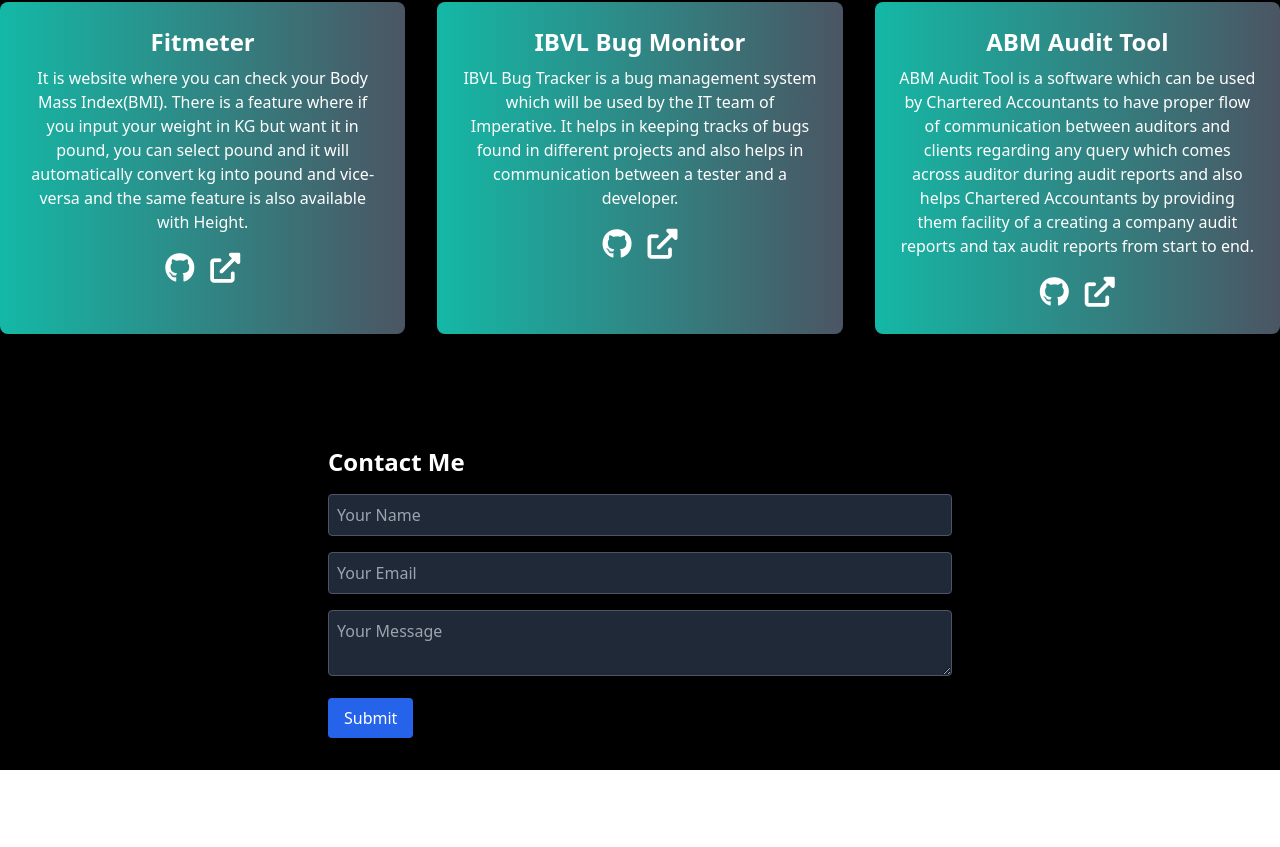
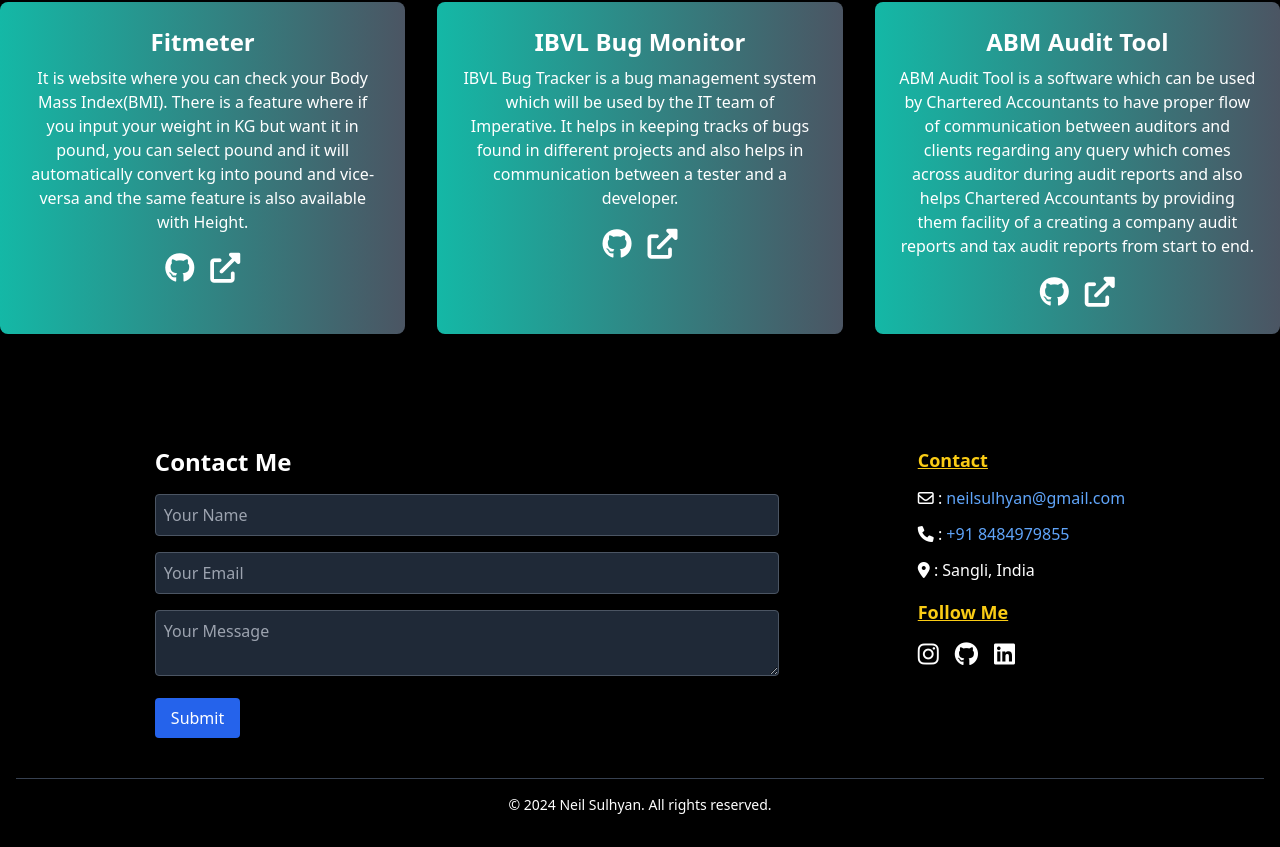
Before and after one commit to NeilSulhyan10/Portfolio, a React (Vite) app: page / in a window 1280 px wide. Shown: the part 1680-2527 px from the top of the page. Before the commit the page ends 2450 px from the top, so only its background shows below. Built offline with nearby package versions, Linux system fonts and the light colour scheme.

Commit message:
Footer Changed

```diff
--- a/src/Footer.jsx
+++ b/src/Footer.jsx
@@ -18,9 +18,10 @@ export default function Footer() {
     const templateId = "template_z21dawf";
     const userId = "fyqS7bBTPwx6vRZPG";
 
-    emailjs.send(serviceId, templateId, formData, userId)
+    emailjs
+      .send(serviceId, templateId, formData, userId)
       .then((response) => {
-        console.log('SUCCESS!', response.status, response.text);
+        console.log("SUCCESS!", response.status, response.text);
         setIsSent(true);
         setFormData({
           name: "",
@@ -29,7 +30,7 @@ export default function Footer() {
         });
       })
       .catch((error) => {
-        console.log('FAILED...', error);
+        console.log("FAILED...", error);
         setError("Failed to send message. Please try again.");
       });
   };
@@ -44,9 +45,9 @@ export default function Footer() {
 
   return (
     <footer className="text-white py-8 px-4">
-      <div className="max-w-7xl mx-auto flex flex-col space-y-8">
-        <div className="w-1/2 ml-[25%]">
-          <h2 className="text-2xl font-bold mb-4">Contact Me</h2>
+      <div className="max-w-7xl mx-auto flex flex-col justify-evenly md:flex-row">
+        <div className="w-1/2">
+          <h2 className="text-2xl font-bold mb-4 text-blue-800 dark:text-white">Contact Me</h2>
           <form onSubmit={handleSubmit}>
             <div className="mb-4">
               <input
@@ -90,9 +91,61 @@ export default function Footer() {
               Submit
             </button>
           </form>
-          {isSent && <p className="text-green-500 mt-4">Message sent successfully!</p>}
+          {isSent && (
+            <p className="text-green-500 mt-4">Message sent successfully!</p>
+          )}
           {error && <p className="text-red-500 mt-4">{error}</p>}
         </div>
+        <div className="mt-8 md:mt-0">
+          <div className="flex flex-col space-y-3">
+            <h4 className="text-lg font-bold underline text-blue-800 dark:text-yellow-400">
+              Contact
+            </h4>
+            <p className="text-black dark:text-white">
+              <i className="fa-regular fa-envelope"></i> :{" "}
+              <a
+                href="mailto:neilsulhyan@gmail.com"
+                className="hover:underline text-blue-400"
+              >
+                neilsulhyan@gmail.com
+              </a>
+            </p>
+            <p className="text-black dark:text-white">
+              <i className="fa-solid fa-phone"></i> :{" "}
+              <a
+                href="tel:+918484979855"
+                className="hover:underline text-blue-400"
+              >
+                +91 8484979855
+              </a>
+            </p>
+            <p className="text-black dark:text-white">
+              <i className="fa-solid fa-location-dot"></i> : Sangli, India
+            </p>
+          </div>
+          <div className="flex flex-col space-y-3">
+            <h4 className="text-lg font-bold underline text-blue-800 mt-8 dark:text-yellow-400 md:mt-4">
+              Follow Me
+            </h4>
+            <div className="flex space-evenly space-x-4">
+              <a className="text-2xl text-black dark:text-white hover:text-pink-600 dark:hover:text-pink-600" href="https://www.instagram.com/amansulhyan10" target="_blank">
+                <i className="fa-brands fa-instagram"></i>
+              </a>
+              <a className="text-2xl text-black dark:text-white dark:hover:text-gray-500 hover:text-gray-500" href="https://github.com/NeilSulhyan10" target="_blank">
+                <i className="fa-brands fa-github"></i>
+              </a>
+              <a className="text-2xl text-black dark:text-white hover:text-indigo-600 dark:hover:text-indigo-600"
+                href="https://www.linkedin.com/in/neil-sulhyan-091ba82aa/"
+                target="_blank"
+              >
+                <i className="fa-brands fa-linkedin"></i>
+              </a>
+            </div>
+          </div>
+        </div>
+      </div>
+      <div className="mt-10 border-t border-gray-700 pt-4 flex items-center justify-center">
+        <p className="text-sm text-black dark:text-white">© 2024 Neil Sulhyan. All rights reserved.</p>
       </div>
     </footer>
   );
--- a/src/Hero.jsx
+++ b/src/Hero.jsx
@@ -29,7 +29,6 @@ export default function Hero() {
           />
         </div>
       </div>
-
     </>
   );
 }
```
